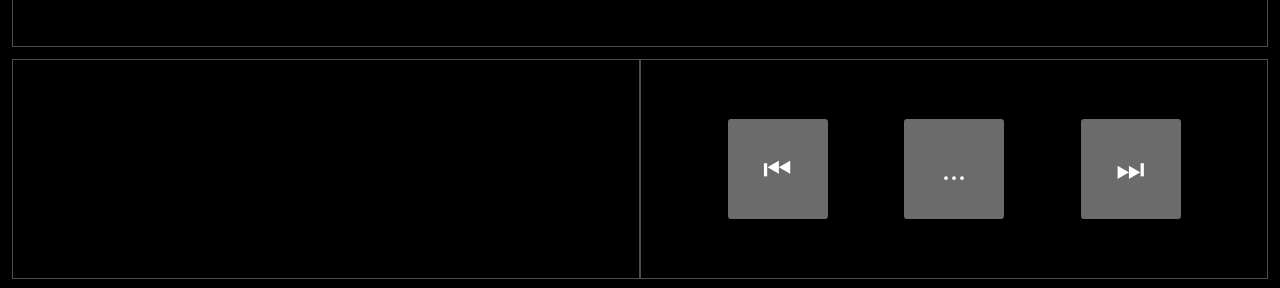
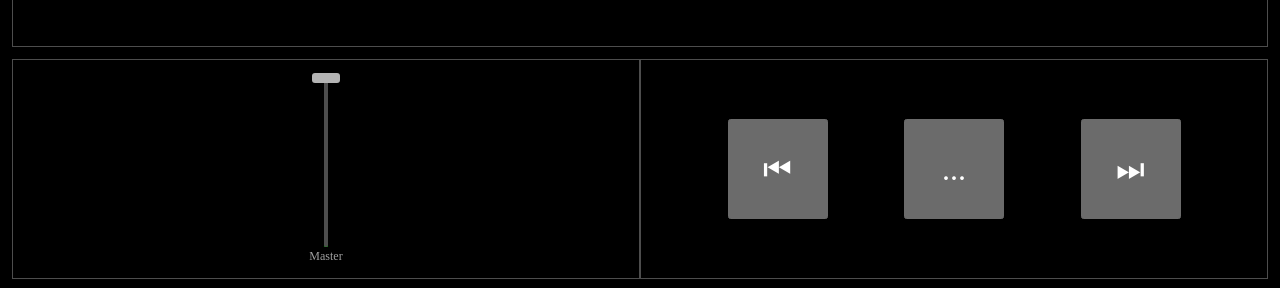
Before and after one commit to NavarroErk/Schism, a React (Vite) app in the folder frontend/: page /studio/1 in a window 1280 px wide. Shown: the part 509-797 px from the top of the page. Built offline with nearby package versions, Linux system fonts and the light colour scheme.

Commit message:
Implement master gain fader to studio page

```diff
--- a/frontend/src/pages/Studio.jsx
+++ b/frontend/src/pages/Studio.jsx
@@ -9,6 +9,7 @@ export default function Studio() {
   const audioContextRef = useRef(null);
   const audioBuffersRef = useRef();
   const nodesRef = useRef([]);
+  const masterGainRef = useRef(null);
 
   const [stemsData, setStemsData] = useState(
     location.state || JSON.parse(sessionStorage.getItem("studioData")),
@@ -24,6 +25,7 @@ export default function Studio() {
   const [stemGains, setStemGains] = useState(
     stemsData ? Array(stemsData.json.length).fill(1) : [],
   );
+  const [masterGain, setMasterGain] = useState(1);
 
   const hasStartedRef = useRef(false);
   const seekOffsetRef = useRef(0);
@@ -40,6 +42,9 @@ export default function Studio() {
       if (!audioContextRef.current) {
         audioContextRef.current = new AudioContext();
       }
+      // stems feed into master gain before the speakers
+      masterGainRef.current = audioContextRef.current.createGain();
+      masterGainRef.current.connect(audioContextRef.current.destination);
       const buffers = await Promise.all(
         stemsData.json.map(async (fileName) => {
           const response = await fetch(
@@ -66,7 +71,7 @@ export default function Studio() {
       source.buffer = buffer;
       const gainNode = audioContextRef.current.createGain();
       source.connect(gainNode);
-      gainNode.connect(audioContextRef.current.destination);
+      gainNode.connect(masterGainRef.current);
       return { source, gainNode };
     });
     nodesRef.current = nodes;
@@ -173,6 +178,12 @@ export default function Studio() {
     nodesRef.current[i].gainNode.gain.value = parseFloat(e.target.value);
   }
 
+  function handleMasterGain(e) {
+    const val = parseFloat(e.target.value);
+    setMasterGain(val);
+    masterGainRef.current.gain.value = val;
+  }
+
   function stopAudio() {
     clearInterval(trackProgressIntervalRef.current);
     if (audioContextRef.current) audioContextRef.current.close();
@@ -235,6 +246,17 @@ export default function Studio() {
               <span className="fader-label">{stem.split(".")[0]}</span>
             </div>
           ))}
+          <div className="fader-channel master-channel">
+            <input
+              type="range"
+              min={0}
+              max={1}
+              step={0.01}
+              value={masterGain}
+              onChange={handleMasterGain}
+            />
+            <span className="fader-label">Master</span>
+          </div>
         </div>
         <div className="transport-bar">
           <button>⏮</button>
```
